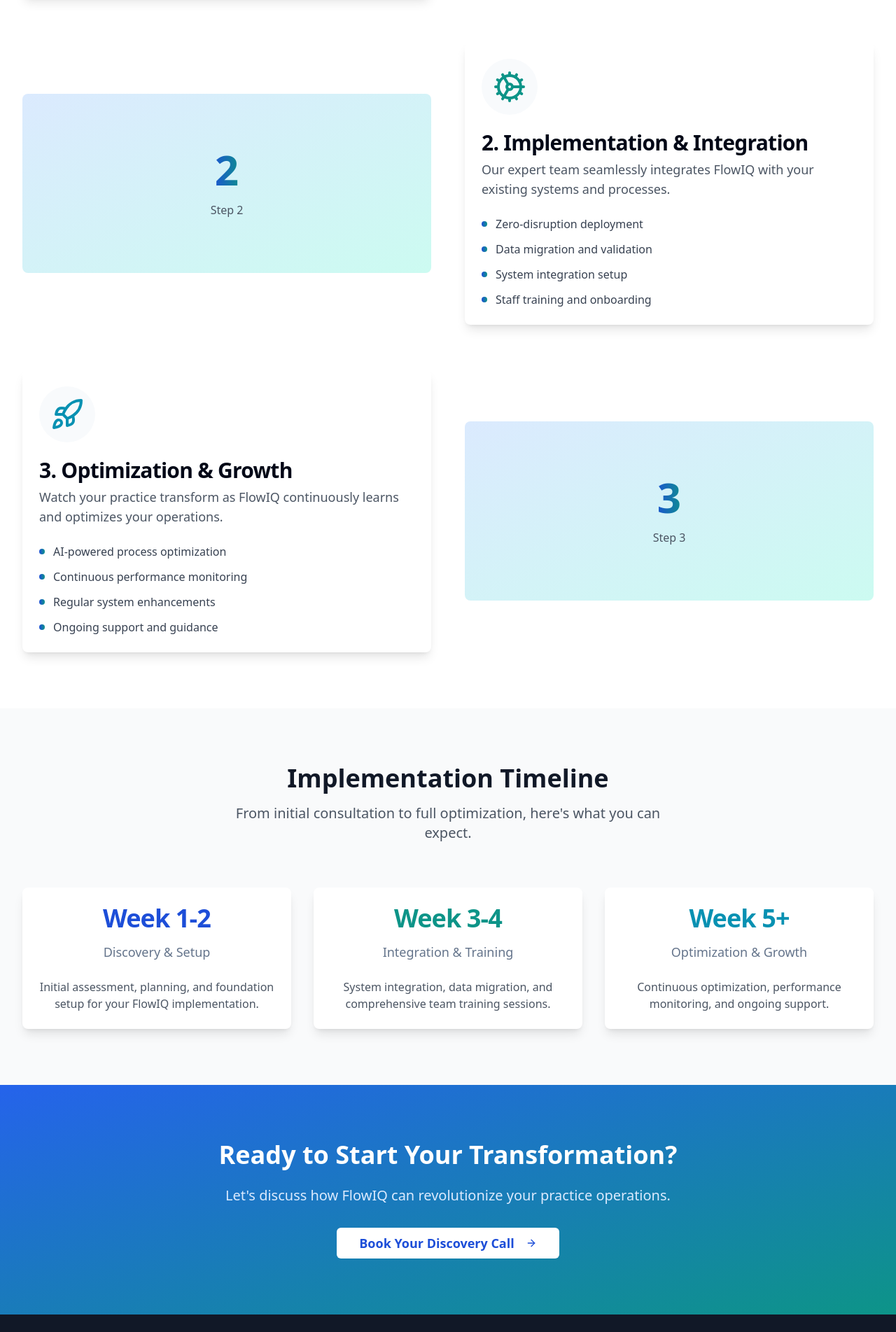
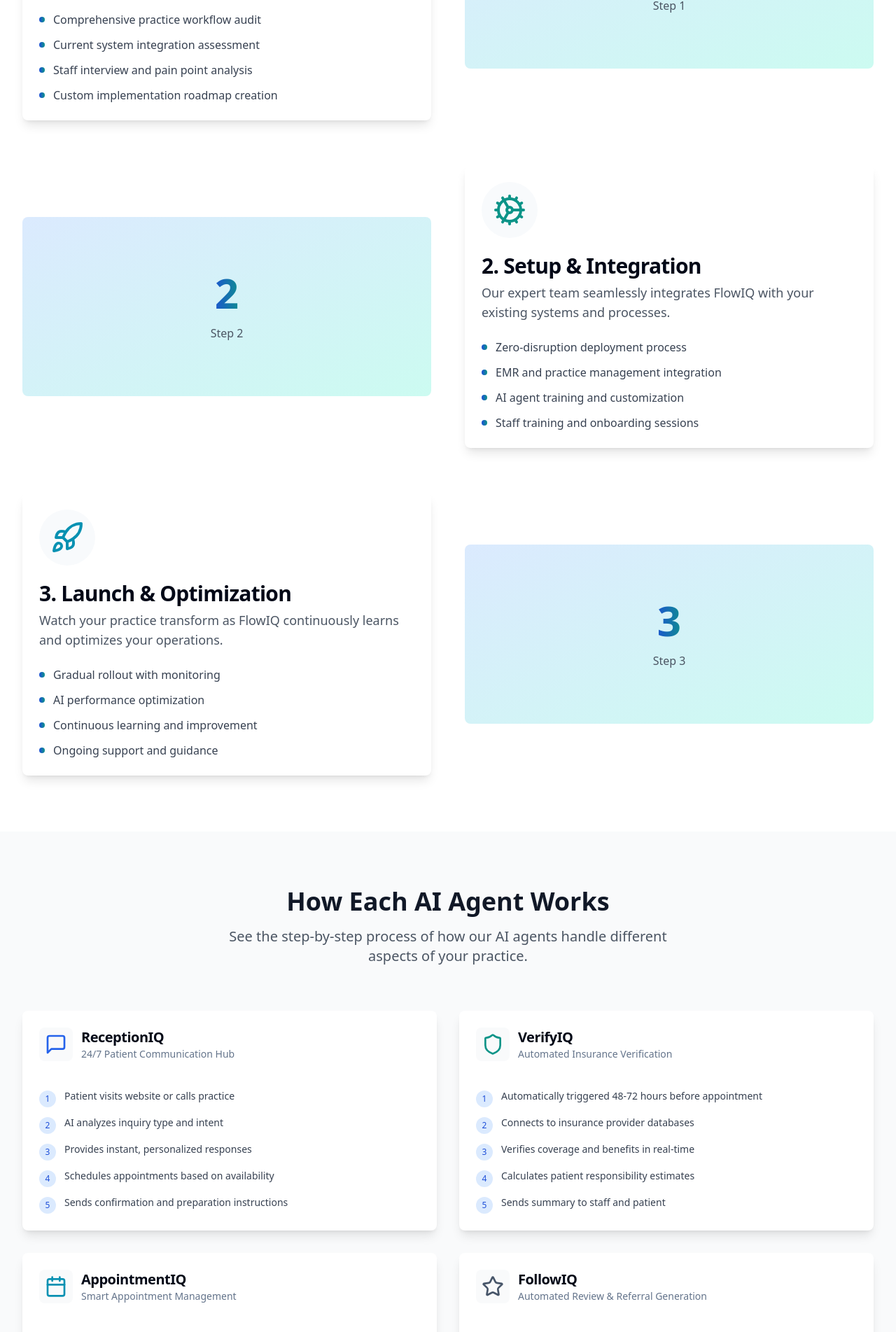
Before and after one commit to jayschaaf71/flowiq-website-hub, a React (Vite) app: page /how-it-works in a window 1280 px wide. Shown: the part 856-2759 px from the top of the page at 70% size. Built offline with nearby package versions, Linux system fonts and the light colour scheme.

Commit message:
feat: Implement How It Works page
Created the How It Works page with content.

```diff
--- a/src/pages/HowItWorks.tsx
+++ b/src/pages/HowItWorks.tsx
@@ -3,42 +3,128 @@ import Navigation from "@/components/Navigation";
 import Footer from "@/components/Footer";
 import { Button } from "@/components/ui/button";
 import { Card, CardContent, CardDescription, CardHeader, CardTitle } from "@/components/ui/card";
-import { ArrowRight, Target, Cog, Rocket } from "lucide-react";
+import { ArrowRight, Target, Cog, Rocket, MessageSquare, Shield, Calendar, Star, FileText, CheckCircle, Users, Settings, BarChart } from "lucide-react";
 
 const HowItWorks = () => {
-  const steps = [
+  const implementationSteps = [
     {
       icon: <Target className="h-12 w-12 text-blue-700" />,
-      title: "1. Assessment & Planning",
+      title: "1. Discovery & Assessment",
       description: "We analyze your current workflows and identify optimization opportunities tailored to your practice.",
       details: [
-        "Comprehensive practice audit",
-        "Workflow mapping and analysis",
-        "Custom implementation roadmap",
-        "Success metrics definition"
+        "Comprehensive practice workflow audit",
+        "Current system integration assessment",
+        "Staff interview and pain point analysis",
+        "Custom implementation roadmap creation"
       ]
     },
     {
       icon: <Cog className="h-12 w-12 text-teal-600" />,
-      title: "2. Implementation & Integration",
+      title: "2. Setup & Integration",
       description: "Our expert team seamlessly integrates FlowIQ with your existing systems and processes.",
       details: [
-        "Zero-disruption deployment",
-        "Data migration and validation",
-        "System integration setup",
-        "Staff training and onboarding"
+        "Zero-disruption deployment process",
+        "EMR and practice management integration",
+        "AI agent training and customization",
+        "Staff training and onboarding sessions"
       ]
     },
     {
       icon: <Rocket className="h-12 w-12 text-cyan-600" />,
-      title: "3. Optimization & Growth",
+      title: "3. Launch & Optimization",
       description: "Watch your practice transform as FlowIQ continuously learns and optimizes your operations.",
       details: [
-        "AI-powered process optimization",
-        "Continuous performance monitoring",
-        "Regular system enhancements",
+        "Gradual rollout with monitoring",
+        "AI performance optimization",
+        "Continuous learning and improvement",
         "Ongoing support and guidance"
       ]
+    }
+  ];
+
+  const aiAgentWorkflows = [
+    {
+      icon: <MessageSquare className="h-8 w-8 text-blue-600" />,
+      title: "ReceptionIQ",
+      description: "24/7 Patient Communication Hub",
+      workflow: [
+        "Patient visits website or calls practice",
+        "AI analyzes inquiry type and intent",
+        "Provides instant, personalized responses",
+        "Schedules appointments based on availability",
+        "Sends confirmation and preparation instructions"
+      ]
+    },
+    {
+      icon: <Shield className="h-8 w-8 text-teal-600" />,
+      title: "VerifyIQ",
+      description: "Automated Insurance Verification",
+      workflow: [
+        "Automatically triggered 48-72 hours before appointment",
+        "Connects to insurance provider databases",
+        "Verifies coverage and benefits in real-time",
+        "Calculates patient responsibility estimates",
+        "Sends summary to staff and patient"
+      ]
+    },
+    {
+      icon: <Calendar className="h-8 w-8 text-cyan-600" />,
+      title: "AppointmentIQ",
+      description: "Smart Appointment Management",
+      workflow: [
+        "Sends personalized reminders at optimal times",
+        "Monitors patient engagement and responses",
+        "Identifies potential no-shows early",
+        "Automatically reschedules when needed",
+        "Optimizes schedule to reduce gaps"
+      ]
+    },
+    {
+      icon: <Star className="h-8 w-8 text-slate-600" />,
+      title: "FollowIQ",
+      description: "Automated Review & Referral Generation",
+      workflow: [
+        "Triggers post-visit follow-up sequence",
+        "Sends personalized review requests",
+        "Directs satisfied patients to review platforms",
+        "Generates referral opportunities",
+        "Tracks reputation metrics and trends"
+      ]
+    },
+    {
+      icon: <FileText className="h-8 w-8 text-purple-600" />,
+      title: "ClaimsIQ",
+      description: "Intelligent Claims Processing",
+      workflow: [
+        "Automatically prepares claims from visit data",
+        "Validates coding and billing accuracy",
+        "Submits to appropriate insurance payers",
+        "Tracks claim status and follows up",
+        "Manages denials and resubmissions"
+      ]
+    }
+  ];
+
+  const benefits = [
+    {
+      icon: <Users className="h-6 w-6 text-blue-600" />,
+      title: "Reduced Staff Workload",
+      description: "Automate up to 70% of routine administrative tasks"
+    },
+    {
+      icon: <Settings className="h-6 w-6 text-teal-600" />,
+      title: "Seamless Integration",
+      description: "Works with your existing EMR and practice management systems"
+    },
+    {
+      icon: <BarChart className="h-6 w-6 text-cyan-600" />,
+      title: "Measurable Results",
+      description: "See improvements in efficiency and patient satisfaction immediately"
+    },
+    {
+      icon: <CheckCircle className="h-6 w-6 text-green-600" />,
+      title: "HIPAA Compliant",
+      description: "SOC 2 certified with enterprise-grade security"
     }
   ];
 
@@ -51,21 +137,30 @@ const HowItWorks = () => {
         <div className="max-w-7xl mx-auto px-4 sm:px-6 lg:px-8">
           <div className="text-center">
             <h1 className="text-4xl md:text-5xl font-bold text-gray-900 mb-6">
-              How FlowIQ Works
+              How FlowIQ Transforms Your Practice
             </h1>
             <p className="text-xl text-gray-600 mb-8 max-w-3xl mx-auto">
-              Our proven three-step process ensures your practice transformation is smooth,
-              effective, and delivers immediate value.
+              From implementation to optimization, discover how our AI agents work together
+              to create a seamless, efficient practice experience.
             </p>
           </div>
         </div>
       </section>
 
-      {/* Process Steps */}
+      {/* Implementation Process */}
       <section className="py-20 bg-white">
         <div className="max-w-7xl mx-auto px-4 sm:px-6 lg:px-8">
+          <div className="text-center mb-16">
+            <h2 className="text-3xl md:text-4xl font-bold text-gray-900 mb-4">
+              Our Proven Implementation Process
+            </h2>
+            <p className="text-xl text-gray-600 max-w-2xl mx-auto">
+              Three simple steps to transform your practice operations with minimal disruption.
+            </p>
+          </div>
+
           <div className="space-y-16">
-            {steps.map((step, index) => (
+            {implementationSteps.map((step, index) => (
               <div key={index} className={`flex flex-col ${index % 2 === 1 ? 'lg:flex-row-reverse' : 'lg:flex-row'} items-center gap-12`}>
                 <div className="flex-1">
                   <Card className="border-none shadow-lg hover:shadow-xl transition-shadow duration-300">
@@ -104,6 +199,82 @@ const HowItWorks = () => {
         </div>
       </section>
 
+      {/* AI Agent Workflows */}
+      <section className="py-20 bg-gray-50">
+        <div className="max-w-7xl mx-auto px-4 sm:px-6 lg:px-8">
+          <div className="text-center mb-16">
+            <h2 className="text-3xl md:text-4xl font-bold text-gray-900 mb-4">
+              How Each AI Agent Works
+            </h2>
+            <p className="text-xl text-gray-600 max-w-2xl mx-auto">
+              See the step-by-step process of how our AI agents handle different aspects of your practice.
+            </p>
+          </div>
+
+          <div className="grid grid-cols-1 lg:grid-cols-2 gap-8">
+            {aiAgentWorkflows.map((agent, index) => (
+              <Card key={index} className="border-none shadow-lg hover:shadow-xl transition-shadow duration-300">
+                <CardHeader>
+                  <div className="flex items-center space-x-3 mb-4">
+                    <div className="p-2 bg-gray-50 rounded-lg">
+                      {agent.icon}
+                    </div>
+                    <div>
+                      <CardTitle className="text-xl">{agent.title}</CardTitle>
+                      <CardDescription className="text-sm">{agent.description}</CardDescription>
+                    </div>
+                  </div>
+                </CardHeader>
+                <CardContent>
+                  <div className="space-y-3">
+                    {agent.workflow.map((step, stepIndex) => (
+                      <div key={stepIndex} className="flex items-start space-x-3">
+                        <div className="flex-shrink-0 w-6 h-6 bg-blue-100 rounded-full flex items-center justify-center mt-0.5">
+                          <span className="text-xs font-medium text-blue-700">{stepIndex + 1}</span>
+                        </div>
+                        <span className="text-gray-700 text-sm">{step}</span>
+                      </div>
+                    ))}
+                  </div>
+                </CardContent>
+              </Card>
+            ))}
+          </div>
+        </div>
+      </section>
+
+      {/* Key Benefits */}
+      <section className="py-20 bg-white">
+        <div className="max-w-7xl mx-auto px-4 sm:px-6 lg:px-8">
+          <div className="text-center mb-16">
+            <h2 className="text-3xl md:text-4xl font-bold text-gray-900 mb-4">
+              Why FlowIQ Works
+            </h2>
+            <p className="text-xl text-gray-600 max-w-2xl mx-auto">
+              Built specifically for healthcare practices with security, compliance, and results in mind.
+            </p>
+          </div>
+
+          <div className="grid grid-cols-1 md:grid-cols-2 lg:grid-cols-4 gap-8">
+            {benefits.map((benefit, index) => (
+              <Card key={index} className="border-none shadow-lg text-center">
+                <CardHeader>
+                  <div className="mx-auto mb-4 p-3 bg-slate-50 rounded-full w-fit">
+                    {benefit.icon}
+                  </div>
+                  <CardTitle className="text-lg">{benefit.title}</CardTitle>
+                </CardHeader>
+                <CardContent>
+                  <CardDescription className="text-gray-600">
+                    {benefit.description}
+                  </CardDescription>
+                </CardContent>
+              </Card>
+            ))}
+          </div>
+        </div>
+      </section>
+
       {/* Timeline Section */}
       <section className="py-20 bg-gray-50">
         <div className="max-w-7xl mx-auto px-4 sm:px-6 lg:px-8">
@@ -133,7 +304,7 @@ const HowItWorks = () => {
                 <CardDescription className="text-lg">Integration & Training</CardDescription>
               </CardHeader>
               <CardContent>
-                <p className="text-gray-600">System integration, data migration, and comprehensive team training sessions.</p>
+                <p className="text-gray-600">System integration, AI training, and comprehensive team onboarding sessions.</p>
               </CardContent>
             </Card>
 
@@ -157,12 +328,12 @@ const HowItWorks = () => {
             Ready to Start Your Transformation?
           </h2>
           <p className="text-xl text-blue-100 mb-8 max-w-2xl mx-auto">
-            Let's discuss how FlowIQ can revolutionize your practice operations.
+            Let's discuss how FlowIQ can revolutionize your practice operations with our proven process.
           </p>
           <Button
             size="lg"
             className="bg-white text-blue-700 hover:bg-gray-100 px-8 py-3 text-lg font-semibold"
-            onClick={() => window.open('https://calendly.com', '_blank')}
+            onClick={() => window.open('https://calendly.com/jason-flow-iq', '_blank')}
           >
             Book Your Discovery Call
             <ArrowRight className="ml-2 h-5 w-5" />
```
